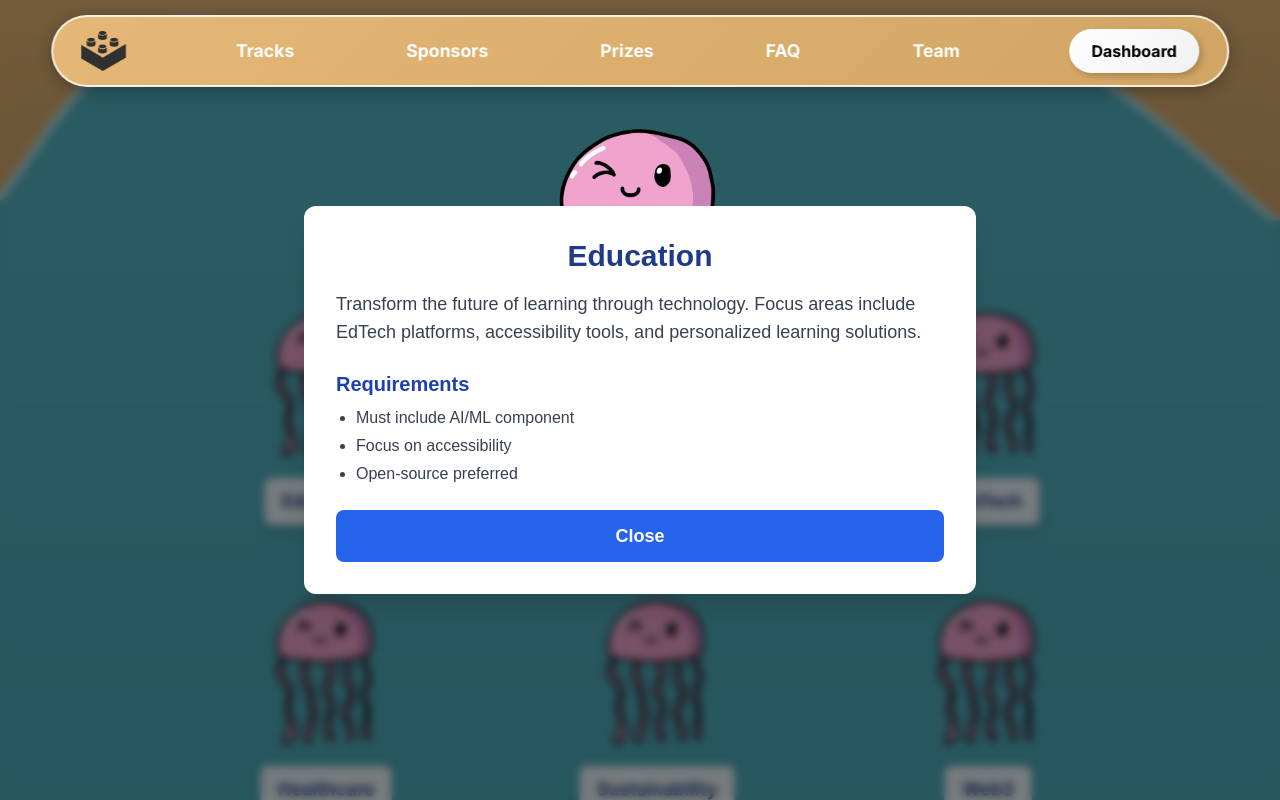
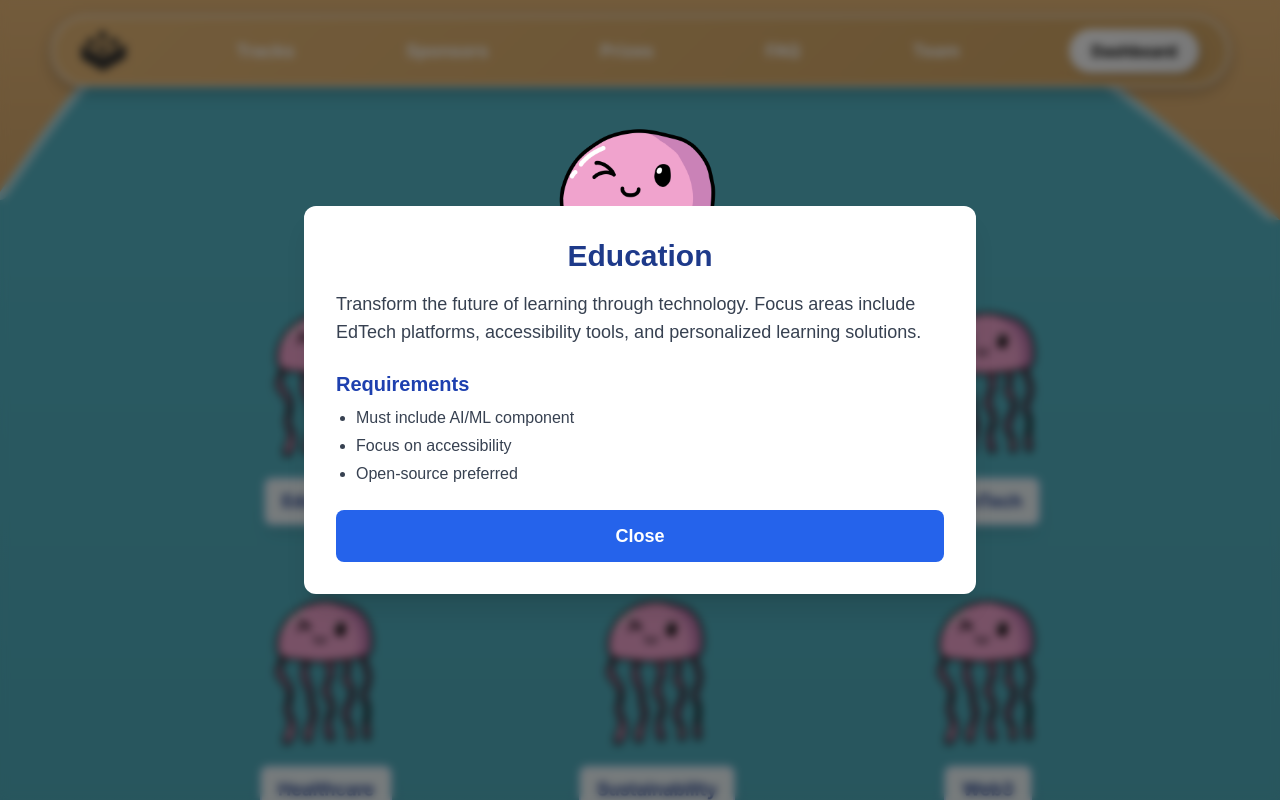
Before and after one commit to bryanmax9/beachhacks2025, a Next.js app: page / in a window 1280 px wide. Both pictures are taken after a click on the element 313 px from the left and 1248 px from the top of the page. Shown: the part 848-1648 px from the top of the page. Built offline with nearby package versions, Linux system fonts and the light colour scheme; no server answers; the database is empty; a web font is replaced by a local one.

Commit message:
refactor tracks component and enhance modal functionality

```diff
--- a/src/app/(landing)/_components/tracks.tsx
+++ b/src/app/(landing)/_components/tracks.tsx
@@ -1,5 +1,6 @@
 "use client";
 import React, { useState, useEffect } from "react";
+import ReactDOM from "react-dom";
 import {
   Tooltip,
   TooltipContent,
@@ -8,7 +9,8 @@ import {
 } from "@/components/ui/tooltip";
 import { cn } from "@/lib/utils";
 import { dynaPuff } from "@/assets/fonts";
-// Enhanced track data with more hackathon-specific information
+
+// Tracks array
 const tracks = [
   {
     track: "Education",
@@ -54,7 +56,11 @@ const tracks = [
     track: "Sustainability",
     description:
         "Build technology to combat climate change and promote environmental sustainability. Focus on clean energy, waste reduction, or carbon tracking.",
-    requirements: ["Measurable Impact", "Scalable Solution", "Open Data Usage"],
+    requirements: [
+      "Measurable Impact",
+      "Scalable Solution",
+      "Open Data Usage",
+    ],
   },
   {
     track: "Web3",
@@ -68,6 +74,7 @@ const tracks = [
   },
 ];
 
+// Interface for Modal props
 interface ModalProps {
   isOpen: boolean;
   closeModal: () => void;
@@ -75,39 +82,49 @@ interface ModalProps {
 }
 
 function Modal({ isOpen, closeModal, track }: ModalProps) {
+  useEffect(() => {
+    if (!isOpen) return;
+
+    const originalHtmlOverflow = document.documentElement.style.overflow;
+    const originalBodyOverflow = document.body.style.overflow;
+
+    document.documentElement.style.overflow = "hidden";
+    document.body.style.overflow = "hidden";
+
+    return () => {
+      document.documentElement.style.overflow = originalHtmlOverflow;
+      document.body.style.overflow = originalBodyOverflow;
+    };
+  }, [isOpen]);
+
   if (!isOpen || !track) return null;
 
-  return (
+  return ReactDOM.createPortal(
       <div
           id="track"
           className={cn(
-        "fixed inset-0 z-50 flex items-center justify-center",
+              "fixed inset-0 z-[9999] flex items-center justify-center",
               dynaPuff.className
           )}
       >
-      {/* Blurred Overlay (lowest z-index) */}
         <div
             className="absolute inset-0 bg-black bg-opacity-50 backdrop-blur-sm z-10"
             onClick={closeModal}
         />
 
-      {/* Jellyfish Image (middle z-index) */}
         <img
             src="/jellyfish.png"
             alt="jellyfish"
-        className={`absolute top-[240px] transform -translate-y-1/2 md:w-56 lg:w-64 z-20`}
+            className="absolute top-[240px] transform -translate-y-1/2 md:w-56 lg:w-64 z-20"
         />
 
-      <div className="relative bg-white bg-opacity-100 p-8 rounded-xl shadow-xl max-w-2xl w-full mx-4 z-30 overflow-visible">
+        <div className="relative bg-white p-8 rounded-xl shadow-xl max-w-2xl w-full mx-4 z-30 overflow-visible">
           <h2 className="text-3xl font-bold mb-4 text-blue-900 text-center">
             {track.track}
           </h2>
           <p className="text-lg mb-6 text-gray-700">{track.description}</p>
-
           <div className="mb-6">
-          <h3 className="text-xl font-semibold mb-2 text-blue-800">
-            Requirements
-          </h3>
+            <h3 className="text-xl font-semibold mb-2 text-blue-800">Requirements</h3>
             <ul className="list-disc pl-5 text-gray-700">
               {track.requirements.map((req: string, index: number) => (
                   <li key={index} className="mb-1">
@@ -116,7 +133,6 @@ function Modal({ isOpen, closeModal, track }: ModalProps) {
               ))}
             </ul>
           </div>
-
           <button
               onClick={closeModal}
               className="w-full px-6 py-3 bg-blue-600 text-white rounded-lg hover:bg-blue-700 transition-colors text-lg font-semibold"
@@ -124,7 +140,8 @@ function Modal({ isOpen, closeModal, track }: ModalProps) {
             Close
           </button>
         </div>
-    </div>
+      </div>,
+      document.body
   );
 }
 
@@ -178,7 +195,7 @@ function JellyFish({ track, onClick }: { track: any; onClick: () => void }) {
 
 export default function TracksPage() {
   const [isModalOpen, setIsModalOpen] = useState(false);
-  const [selectedTrack, setSelectedTrack] = useState(null);
+  const [selectedTrack, setSelectedTrack] = useState<any>(null);
   const [layout, setLayout] = useState("grid");
 
   useEffect(() => {
@@ -193,6 +210,10 @@ export default function TracksPage() {
   const openModal = (track: any) => {
     setSelectedTrack(track);
     setIsModalOpen(true);
+  };
+
+  const closeModal = () => {
+    setIsModalOpen(false);
   };
 
   return (
@@ -210,11 +231,7 @@ export default function TracksPage() {
               </div>
           ))}
         </div>
-      <Modal
-        isOpen={isModalOpen}
-        closeModal={() => setIsModalOpen(false)}
-        track={selectedTrack}
-      />
+        <Modal isOpen={isModalOpen} closeModal={closeModal} track={selectedTrack} />
       </div>
   );
 }
```
Lines whose indentation alone changed are shown as unchanged.
